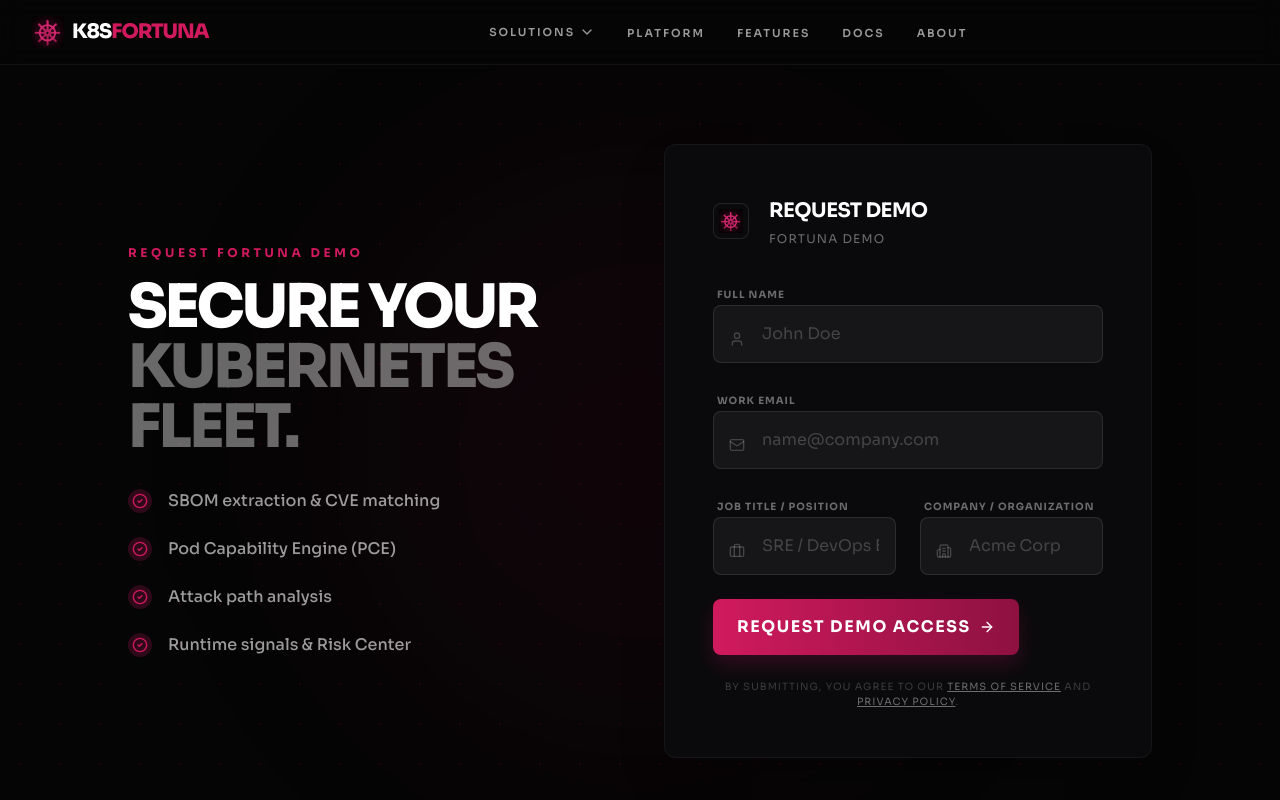
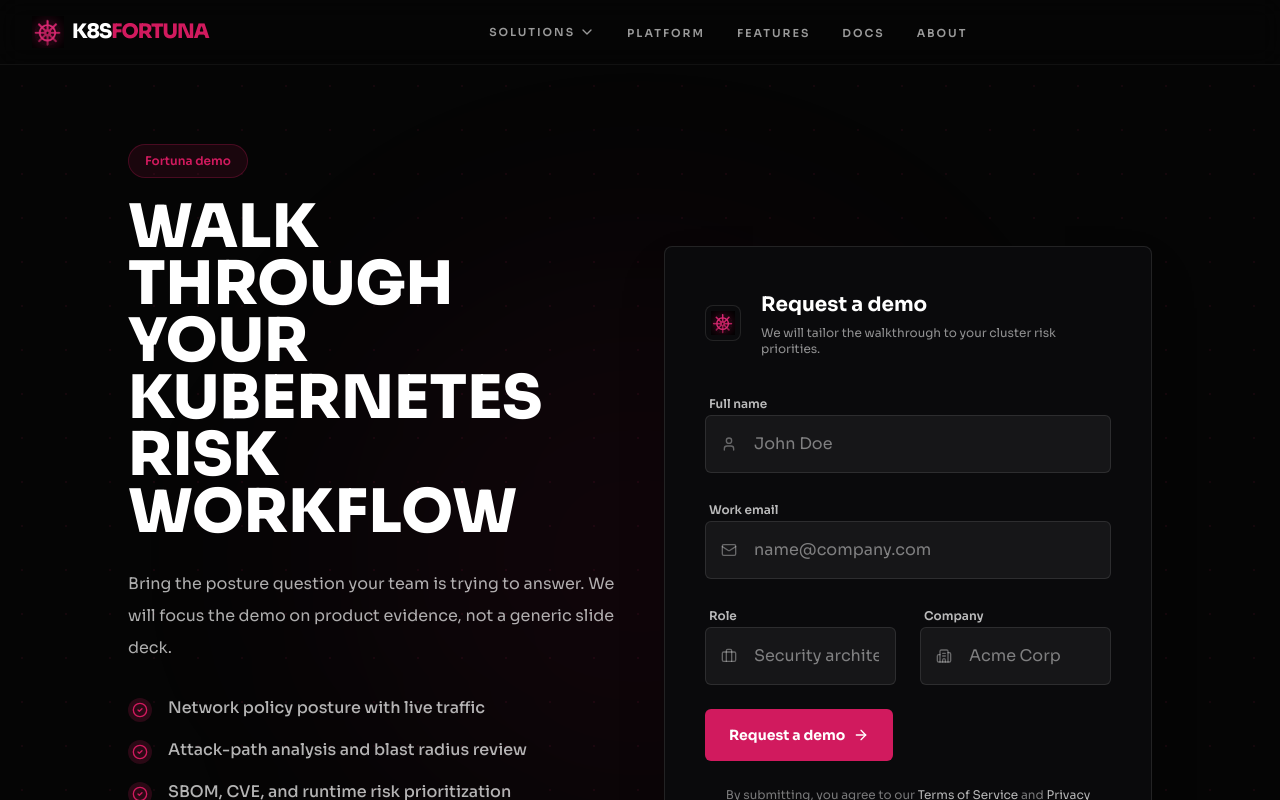
Before and after one commit to FortunaHub/FortunaLandingPage, a React (Vite) app: page /register in a window 1280 px wide. Shown: the top 800 px of the page. Built offline with nearby package versions, Linux system fonts and the light colour scheme.

Commit message:
Polish demo request experience

```diff
--- a/src/components/RegisterPage.tsx
+++ b/src/components/RegisterPage.tsx
@@ -1,16 +1,23 @@
 import React, { useState } from 'react';
-import { motion, AnimatePresence } from 'motion/react';
-import { Mail, User, ArrowRight, CheckCircle2, Loader2, Briefcase, Building2 } from 'lucide-react';
+import { motion, AnimatePresence, useReducedMotion } from 'motion/react';
+import { Mail, User, ArrowRight, CheckCircle2, Loader2, Briefcase, Building2, Network, ShieldAlert } from 'lucide-react';
 import { Link } from 'react-router-dom';
 import Tooltip from './Tooltip';
 import Logo from './Logo';
 
 const FORMSPREE_ENDPOINT = import.meta.env.VITE_FORMSPREE_ENDPOINT || 'https://formspree.io/f/mwvnzkll';
 
+const demoTopics = [
+  'Network policy posture with live traffic',
+  'Attack-path analysis and blast radius review',
+  'SBOM, CVE, and runtime risk prioritization',
+] as const;
+
 export default function RegisterPage() {
   const [isSubmitted, setIsSubmitted] = useState(false);
   const [isLoading, setIsLoading] = useState(false);
   const [error, setError] = useState<string | null>(null);
+  const reduceMotion = useReducedMotion();
 
   const handleSubmit = async (e: React.FormEvent<HTMLFormElement>) => {
     e.preventDefault();
@@ -45,25 +52,25 @@
 
   if (isSubmitted) {
     return (
-      <div className="min-h-[80vh] flex items-center justify-center px-4">
+      <div className="min-h-[80vh] flex items-center justify-center px-4 py-20 bg-fortuna-dark">
         <motion.div
-          initial={{ opacity: 0, scale: 0.9 }}
+          initial={reduceMotion ? false : { opacity: 0, y: 16 }}
           animate={{ opacity: 1, scale: 1 }}
-          className="max-w-md w-full glass-card p-12 text-center"
+          className="max-w-md w-full rounded-lg border border-white/10 bg-fortuna-card p-8 sm:p-10 text-center"
         >
-          <div className="w-20 h-20 bg-emerald-500/20 rounded-full flex items-center justify-center mx-auto mb-8">
-            <CheckCircle2 className="w-10 h-10 text-emerald-500" />
+          <div className="w-16 h-16 bg-emerald-500/15 rounded-full flex items-center justify-center mx-auto mb-7">
+            <CheckCircle2 className="w-8 h-8 text-emerald-400" />
           </div>
-          <h2 className="text-3xl font-black uppercase tracking-tight mb-4">Demo Request Sent</h2>
-          <p className="text-white/60 mb-8">
-            Thank you for your interest in Fortuna. Our team will review your request and contact you shortly with demo access details.
+          <h2 className="text-3xl font-black uppercase leading-tight mb-4">Demo request sent</h2>
+          <p className="text-white/68 leading-7 mb-8">
+            We received your request. The Fortuna team will follow up with a focused walkthrough for your Kubernetes risk workflow.
           </p>
           <Tooltip content="Back to Home" position="bottom">
             <Link
               to="/"
-              className="inline-block w-full py-4 px-6 border border-white/10 text-white font-bold uppercase tracking-widest rounded hover:bg-white/5 transition-colors text-center"
+              className="inline-flex min-h-12 w-full items-center justify-center rounded-md border border-white/15 px-6 py-3 text-sm font-bold text-white transition-colors hover:bg-white/5 focus-visible:outline focus-visible:outline-2 focus-visible:outline-offset-4 focus-visible:outline-white/70"
             >
-              Back to Home
+              Back to homepage
             </Link>
           </Tooltip>
         </motion.div>
@@ -73,51 +80,58 @@
 
   return (
     <div className="min-h-[90vh] flex items-center justify-center py-20 px-4 relative bg-[#050505] overflow-hidden">
-      {/* Tech Background Elements */}
       <div className="absolute inset-0 z-0">
-        {/* Grid Dots */}
-        <div className="absolute inset-0 opacity-10" style={{ backgroundImage: 'radial-gradient(circle, #D11A5E 1px, transparent 1px)', backgroundSize: '40px 40px' }} />
-
-        {/* Glows */}
+        <div
+          className="absolute inset-0 opacity-[0.08]"
+          style={{ backgroundImage: 'radial-gradient(circle, #D11A5E 1px, transparent 1px)', backgroundSize: '44px 44px' }}
+        />
         <div className="absolute top-1/2 left-1/2 -translate-x-1/2 -translate-y-1/2 w-[600px] h-[600px] bg-fortuna-pink/5 blur-[120px] rounded-full" />
       </div>
 
       <div className="max-w-5xl w-full grid grid-cols-1 lg:grid-cols-2 gap-12 items-center relative z-10">
         <motion.div
-          initial={{ opacity: 0, x: -30 }}
-          animate={{ opacity: 1, x: 0 }}
+          initial={reduceMotion ? false : { opacity: 0, y: 18 }}
+          animate={{ opacity: 1, y: 0 }}
           className="hidden lg:block"
         >
-          <span className="text-xs font-bold uppercase tracking-[0.3em] text-fortuna-pink mb-4 block">Request Fortuna Demo</span>
-          <h1 className="text-6xl font-black tracking-tighter uppercase leading-none mb-8">
-            Secure your <br />
-            <span className="text-white/40">Kubernetes fleet.</span>
+          <p className="mb-5 inline-flex items-center gap-2 rounded-full border border-fortuna-pink/25 bg-fortuna-pink/10 px-4 py-2 text-xs font-semibold text-fortuna-pink">
+            Fortuna demo
+          </p>
+          <h1 className="text-5xl xl:text-6xl font-black uppercase leading-[0.95] mb-7 text-balance">
+            Walk through your Kubernetes risk workflow
           </h1>
-          <ul className="space-y-6">
-            {[
-              "SBOM extraction & CVE matching",
-              "Pod Capability Engine (PCE)",
-              "Attack path analysis",
-              "Runtime signals & Risk Center"
-            ].map((item, i) => (
-              <li key={i} className="flex items-center gap-4 text-white/60">
-                <Tooltip content="Verified Feature" position="left">
-                  <div className="w-6 h-6 rounded-full bg-fortuna-pink/20 flex items-center justify-center flex-shrink-0">
-                    <CheckCircle2 className="w-4 h-4 text-fortuna-pink" />
-                  </div>
-                </Tooltip>
-                <span className="font-medium">{item}</span>
+          <p className="max-w-xl text-base leading-8 text-white/68 mb-8">
+            Bring the posture question your team is trying to answer. We will focus the demo on product evidence, not a generic slide deck.
+          </p>
+          <ul className="space-y-4">
+            {demoTopics.map((item) => (
+              <li key={item} className="flex items-start gap-4 text-white/70">
+                <div className="mt-0.5 w-6 h-6 rounded-full bg-fortuna-pink/18 flex items-center justify-center flex-shrink-0">
+                  <CheckCircle2 className="w-4 h-4 text-fortuna-pink" />
+                </div>
+                <span className="font-medium leading-6">{item}</span>
               </li>
             ))}
           </ul>
+          <div className="mt-8 grid grid-cols-2 gap-3">
+            <div className="rounded-md border border-white/10 bg-white/[0.045] p-4">
+              <Network className="mb-3 h-5 w-5 text-fortuna-pink" />
+              <p className="text-sm font-bold text-white">Network Designer</p>
+              <p className="mt-1 text-xs leading-5 text-white/58">Policy intent compared with observed traffic.</p>
+            </div>
+            <div className="rounded-md border border-white/10 bg-white/[0.045] p-4">
+              <ShieldAlert className="mb-3 h-5 w-5 text-fortuna-pink" />
+              <p className="text-sm font-bold text-white">Attack paths</p>
+              <p className="mt-1 text-xs leading-5 text-white/58">Risk chains tied to remediation priority.</p>
+            </div>
+          </div>
         </motion.div>
 
         <motion.div
-          initial={{ opacity: 0, y: 30 }}
+          initial={reduceMotion ? false : { opacity: 0, y: 20 }}
           animate={{ opacity: 1, y: 0 }}
-          className="glass-card p-8 md:p-12 shadow-2xl relative overflow-hidden"
+          className="rounded-lg border border-white/10 bg-fortuna-card p-6 sm:p-8 md:p-10 shadow-2xl relative overflow-hidden"
         >
-          {/* Loading Overlay */}
           <AnimatePresence>
             {isLoading && (
               <motion.div
@@ -127,31 +141,13 @@
                 className="absolute inset-0 z-50 bg-fortuna-dark/80 backdrop-blur-sm flex flex-col items-center justify-center gap-4"
               >
                 <motion.div
-                  animate={{ rotate: 360 }}
+                  animate={reduceMotion ? undefined : { rotate: 360 }}
                   transition={{ duration: 1.5, repeat: Infinity, ease: "linear" }}
                   className="relative"
                 >
                   <Loader2 className="w-12 h-12 text-fortuna-pink" />
-                  <motion.div
-                    className="absolute inset-0 bg-fortuna-pink/20 blur-xl rounded-full"
-                    animate={{ scale: [1, 1.2, 1], opacity: [0.3, 0.6, 0.3] }}
-                    transition={{ duration: 2, repeat: Infinity, ease: "easeInOut" }}
-                  />
                 </motion.div>
-                <motion.p
-                  className="text-[10px] font-bold uppercase tracking-[0.3em] text-white/60"
-                  animate={{
-                    opacity: [0.4, 1, 0.4],
-                    scale: [0.98, 1, 0.98]
-                  }}
-                  transition={{
-                    duration: 2,
-                    repeat: Infinity,
-                    ease: "easeInOut"
-                  }}
-                >
-                  Initializing System...
-                </motion.p>
+                <p className="text-sm font-semibold text-white/70">Sending your demo request...</p>
               </motion.div>
             )}
           </AnimatePresence>
@@ -163,98 +159,98 @@
               </div>
             </Tooltip>
             <div className="pl-2">
-              <h2 className="text-xl font-bold uppercase tracking-tight py-1">Request Demo</h2>
-              <p className="text-xs text-white/40 uppercase tracking-widest py-0.5">Fortuna Demo</p>
+              <h2 className="text-xl font-bold py-1">Request a demo</h2>
+              <p className="text-xs text-white/55 py-0.5">We will tailor the walkthrough to your cluster risk priorities.</p>
             </div>
           </div>
 
           <form onSubmit={handleSubmit} className="space-y-6">
             <div className="space-y-2">
-              <label className="text-[10px] font-bold uppercase tracking-widest text-white/40 ml-1">Full Name</label>
+              <label htmlFor="name" className="text-xs font-semibold text-white/72 ml-1">Full name</label>
               <div className="relative">
-                <Tooltip content="Enter your full name" position="left">
-                  <User className="absolute left-4 top-1/2 -translate-y-1/2 w-4 h-4 text-white/20" />
-                </Tooltip>
+                <User className="absolute left-4 top-1/2 -translate-y-1/2 w-4 h-4 text-white/35" />
                 <input
+                  id="name"
                   required
                   name="name"
                   type="text"
                   placeholder="John Doe"
-                  className="w-full bg-white/5 border border-white/10 rounded-lg py-4 pl-12 pr-4 text-white placeholder:text-white/20 focus:outline-none focus:border-fortuna-pink/50 transition-colors"
+                  autoComplete="name"
+                  className="w-full bg-white/5 border border-white/10 rounded-md py-4 pl-12 pr-4 text-white placeholder:text-white/45 focus:outline-none focus:border-fortuna-pink/60 focus:ring-2 focus:ring-fortuna-pink/20 transition-colors"
                 />
               </div>
             </div>
 
             <div className="space-y-2">
-              <label className="text-[10px] font-bold uppercase tracking-widest text-white/40 ml-1">Work Email</label>
+              <label htmlFor="email" className="text-xs font-semibold text-white/72 ml-1">Work email</label>
               <div className="relative">
-                <Tooltip content="Corporate email only" position="left">
-                  <Mail className="absolute left-4 top-1/2 -translate-y-1/2 w-4 h-4 text-white/20" />
-                </Tooltip>
+                <Mail className="absolute left-4 top-1/2 -translate-y-1/2 w-4 h-4 text-white/35" />
                 <input
+                  id="email"
                   required
                   name="email"
                   type="email"
                   placeholder="name@company.com"
-                  className="w-full bg-white/5 border border-white/10 rounded-lg py-4 pl-12 pr-4 text-white placeholder:text-white/20 focus:outline-none focus:border-fortuna-pink/50 transition-colors"
+                  autoComplete="email"
+                  className="w-full bg-white/5 border border-white/10 rounded-md py-4 pl-12 pr-4 text-white placeholder:text-white/45 focus:outline-none focus:border-fortuna-pink/60 focus:ring-2 focus:ring-fortuna-pink/20 transition-colors"
                 />
               </div>
             </div>
 
             <div className="grid grid-cols-1 md:grid-cols-2 gap-6">
               <div className="space-y-2">
-                <label className="text-[10px] font-bold uppercase tracking-widest text-white/40 ml-1">Job Title / Position</label>
+                <label htmlFor="job_title" className="text-xs font-semibold text-white/72 ml-1">Role</label>
                 <div className="relative">
-                  <Tooltip content="Your role in the company" position="left">
-                    <Briefcase className="absolute left-4 top-1/2 -translate-y-1/2 w-4 h-4 text-white/20" />
-                  </Tooltip>
+                  <Briefcase className="absolute left-4 top-1/2 -translate-y-1/2 w-4 h-4 text-white/35" />
                   <input
+                    id="job_title"
                     required
                     name="job_title"
                     type="text"
-                    placeholder="SRE / DevOps Engineer"
-                    className="w-full bg-white/5 border border-white/10 rounded-lg py-4 pl-12 pr-4 text-white placeholder:text-white/20 focus:outline-none focus:border-fortuna-pink/50 transition-colors"
+                    placeholder="Security architect"
+                    autoComplete="organization-title"
+                    className="w-full bg-white/5 border border-white/10 rounded-md py-4 pl-12 pr-4 text-white placeholder:text-white/45 focus:outline-none focus:border-fortuna-pink/60 focus:ring-2 focus:ring-fortuna-pink/20 transition-colors"
                   />
                 </div>
               </div>
 
               <div className="space-y-2">
-                <label className="text-[10px] font-bold uppercase tracking-widest text-white/40 ml-1">Company / Organization</label>
+                <label htmlFor="company" className="text-xs font-semibold text-white/72 ml-1">Company</label>
                 <div className="relative">
-                  <Tooltip content="Your organization name" position="left">
-                    <Building2 className="absolute left-4 top-1/2 -translate-y-1/2 w-4 h-4 text-white/20" />
-                  </Tooltip>
+                  <Building2 className="absolute left-4 top-1/2 -translate-y-1/2 w-4 h-4 text-white/35" />
                   <input
+                    id="company"
                     required
                     name="company"
                     type="text"
                     placeholder="Acme Corp"
-                    className="w-full bg-white/5 border border-white/10 rounded-lg py-4 pl-12 pr-4 text-white placeholder:text-white/20 focus:outline-none focus:border-fortuna-pink/50 transition-colors"
+                    autoComplete="organization"
+                    className="w-full bg-white/5 border border-white/10 rounded-md py-4 pl-12 pr-4 text-white placeholder:text-white/45 focus:outline-none focus:border-fortuna-pink/60 focus:ring-2 focus:ring-fortuna-pink/20 transition-colors"
                   />
                 </div>
               </div>
             </div>
 
             {error && (
-              <p className="text-red-400 text-sm py-2">{error}</p>
+              <p className="rounded-md border border-red-400/25 bg-red-500/10 px-4 py-3 text-sm text-red-200">{error}</p>
             )}
 
             <Tooltip content="Submit Demo Request" position="bottom">
               <button
                 type="submit"
                 disabled={isLoading}
-                className="w-full py-4 px-6 pink-gradient text-white font-bold uppercase tracking-widest rounded-lg flex items-center justify-center gap-2 hover:scale-[1.02] transition-transform shadow-[0_10px_20px_rgba(209,26,94,0.2)] disabled:opacity-50 disabled:cursor-not-allowed"
+                className="w-full min-h-12 rounded-md bg-fortuna-pink px-6 py-4 text-sm font-bold text-white flex items-center justify-center gap-2 transition-colors hover:bg-[#EA2A70] focus-visible:outline focus-visible:outline-2 focus-visible:outline-offset-4 focus-visible:outline-fortuna-pink disabled:opacity-55 disabled:cursor-not-allowed"
               >
                 {isLoading ? (
-                  <>Processing...</>
+                  <>Sending request...</>
                 ) : (
-                  <>Request Demo Access <ArrowRight className="w-4 h-4" /></>
+                  <>Request a demo <ArrowRight className="w-4 h-4" /></>
                 )}
               </button>
             </Tooltip>
 
-            <p className="text-center text-[10px] text-white/20 uppercase tracking-widest">
-              By submitting, you agree to our <a href="#" className="text-white/40 hover:text-fortuna-pink underline">Terms of Service</a> and <a href="#" className="text-white/40 hover:text-fortuna-pink underline">Privacy Policy</a>.
+            <p className="text-center text-xs leading-5 text-white/45">
+              By submitting, you agree to our <a href="#" className="text-white/70 hover:text-fortuna-pink underline">Terms of Service</a> and <a href="#" className="text-white/70 hover:text-fortuna-pink underline">Privacy Policy</a>.
             </p>
           </form>
         </motion.div>
```
Also changed, not shown: 2 other files (tests, documents, lock files or other folders).
